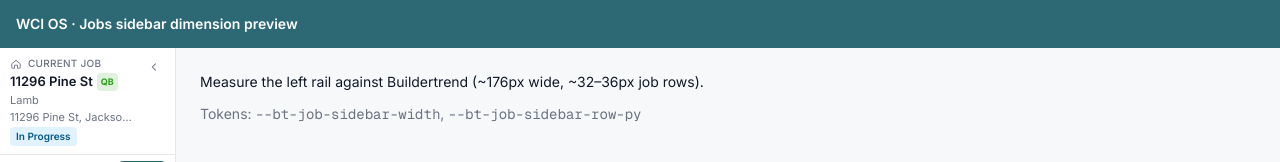
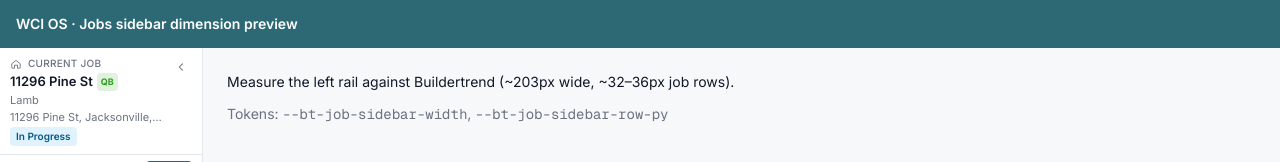
Before and after one commit to damienstarkey978/WCI-System, a Next.js app: page /dev/sidebar-dims in a window 1280 px wide. Shown: the top 162 px of the page. Built offline with nearby package versions, Linux system fonts and the light colour scheme; no server answers.

Commit message:
Widen jobs sidebar to 203px to match Buildertrend
Remeasured from clean BT Jobs list screenshots (not PO-modal edges).
The prior 176px/11rem token under-read the rail; keep md collapse and
Sales showJobSidebar={false}.

Co-authored-by: damienstarkey978 <damienstarkey978@gmail.com>

```diff
--- a/src/app/dev/sidebar-dims/page.tsx
+++ b/src/app/dev/sidebar-dims/page.tsx
@@ -60,7 +60,7 @@ export default function SidebarDimsPreviewPage() {
         <JobSidebar jobs={MOCK_JOBS} activeJobId="job_pine" />
         <main className="flex flex-1 flex-col gap-3 p-6 text-sm text-[var(--bt-text)]">
           <p id="measure-note">
-            Measure the left rail against Buildertrend (~176px wide, ~32–36px job rows).
+            Measure the left rail against Buildertrend (~203px wide, ~32–36px job rows).
           </p>
           <p className="text-[var(--bt-muted)]">
             Tokens: <code>--bt-job-sidebar-width</code>, <code>--bt-job-sidebar-row-py</code>
--- a/src/app/globals.css
+++ b/src/app/globals.css
@@ -30,13 +30,14 @@
   --bt-panel-bg: #ffffff;
   --bt-panel-bg-muted: #f3f4f6;
   --bt-sidebar-bg: #ffffff;
-  /* Jobs left rail — measured from live Buildertrend WCI screenshots
-     (bt-po-*.png): sidebar right edge ≈176px CSS (modal starts at the rail).
-     Prior #8 used 15rem/240px which Damien rejected as still wrong.
+  /* Jobs left rail — remeasured from clean Buildertrend Jobs list screenshots
+     (no PO modal): artifacts/screenshots/bt-logged-in-jobs.png + bt-job-summary.png.
+     Content left→rail border ≈203 CSS px (220−17 on the 1280 desktop capture).
+     The earlier 11rem/176px came from a PO-modal left edge and read too narrow vs
+     live BT (Damien, 2026-10-28). 15rem/240px (#8) was still not a BT match.
      Row py 0.5rem → ~34px row height (13px/snug + 8+8), matching BT's ~32–36px
-     job-list pitch (not the ultra-dense 0.25rem/#8 pass). Consumed by
-     JobSidebar.tsx; Sales screens hide the rail entirely. */
-  --bt-job-sidebar-width: 11rem;
+     job-list pitch. Consumed by JobSidebar.tsx (hidden below md); Sales hides the rail. */
+  --bt-job-sidebar-width: 203px;
   --bt-job-sidebar-row-py: 0.5rem;
   --bt-border: #e5e7eb;
   --bt-muted: #6b7280;
--- a/src/components/shell/JobSidebar.tsx
+++ b/src/components/shell/JobSidebar.tsx
@@ -59,7 +59,7 @@ const JOB_STATUS_LABEL: Record<string, string> = {
  * job list — everything else about which jobs to show still comes from the server
  * (sidebarJobsForOrg already scopes it to what this user can open).
  *
- * Hidden entirely below `md` (Buildertrend's ~176px rail — or the collapsed
+ * Hidden entirely below `md` (Buildertrend's ~203px desktop rail — or the collapsed
  * 48px strip — has no reasonable place on a phone-width screen): TopNav's
  * hamburger opens MobileMenuDrawer instead, which has its own simpler job jump-list.
  */
```
